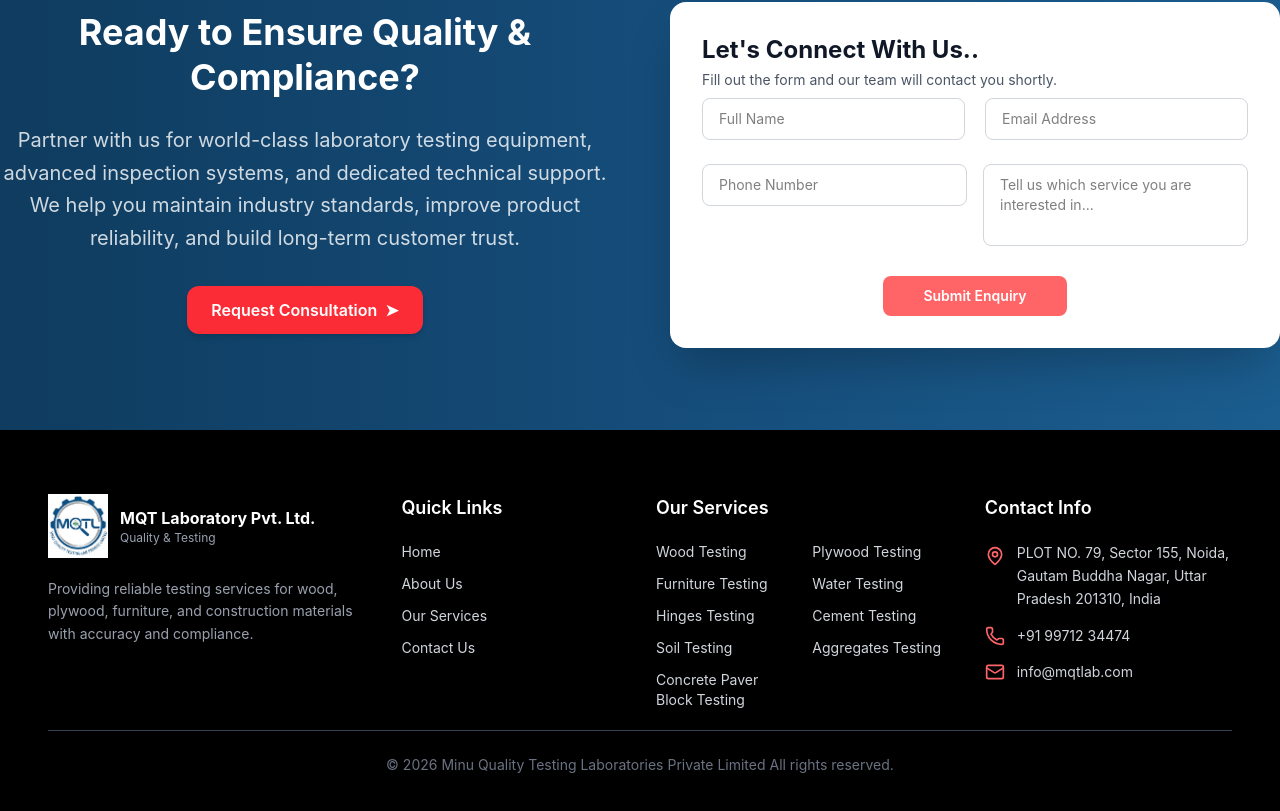
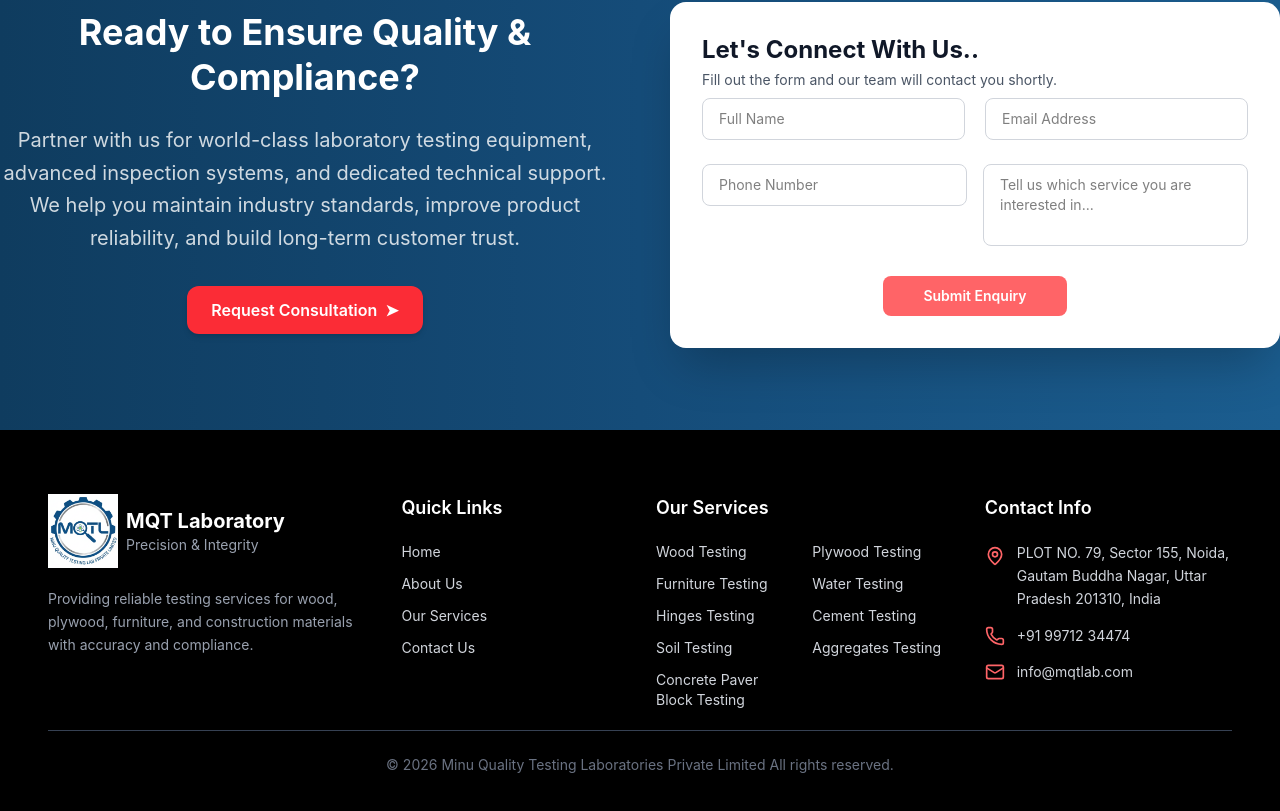
Before and after one commit to anglobaltech/mqtlabs, a Next.js app: page / in a window 1280 px wide. Shown: the part 2326-3137 px from the top of the page. Built offline with nearby package versions, Linux system fonts and the light colour scheme.

Commit message:
footer update

```diff
--- a/components/Footer.jsx
+++ b/components/Footer.jsx
@@ -31,20 +31,22 @@ const Footer = () => {
 
           {/* Brand */}
           <div className="flex flex-col space-y-5">
-            <Link href="/" className="flex items-center gap-3">
-              <Image
-                src="/logo.png"
-                alt="MQT Laboratory Pvt. Ltd."
-                width={60}
-                height={40}
-                className="object-contain"
-              />
+            <Link href="/" className="flex items-center gap-2">
+              <div>
+                <Image
+                  src="/logo.png"
+                  alt="MQTL Laboratory"
+                  width={70}
+                  height={40}
+                  className="object-contain"
+                />
+              </div>
 
-              <div>
-                <h1 className="text-base font-bold text-white">
-                  MQT Laboratory Pvt. Ltd.
+              <div className="leading-tight">
+                <h1 className="text-xl font-bold text-white">
+                  MQT Laboratory
                 </h1>
-                <p className="text-xs text-gray-400">Quality & Testing</p>
+                <p className="text-sm text-gray-400">Precision & Integrity</p>
               </div>
             </Link>
 
```
